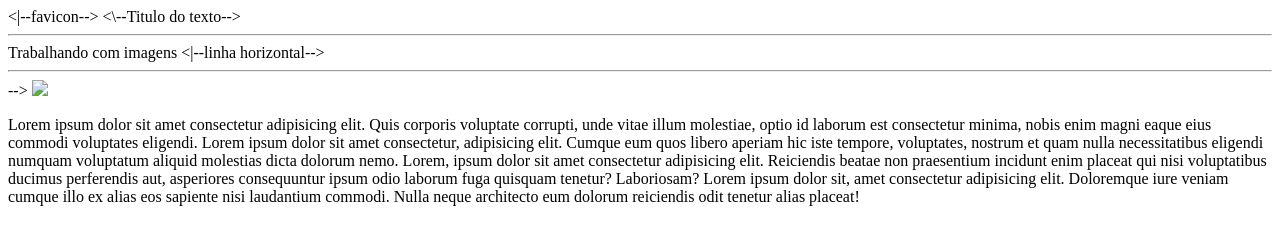
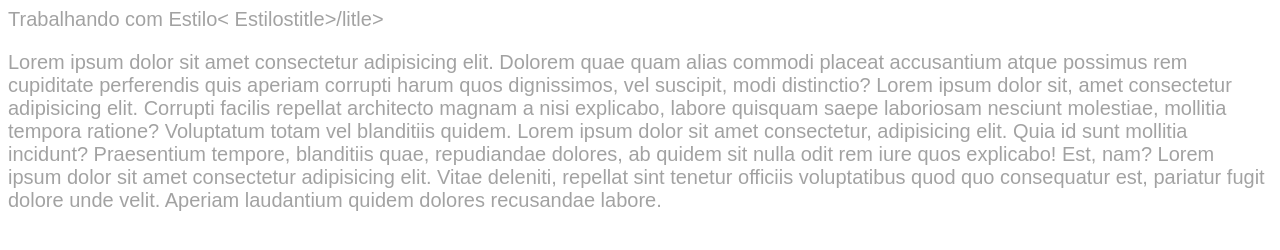
Before and after one commit to RaquelSilvino/Desenvolvedor_java_qua.209.083, a plain HTML site: page index.html in a window 1280 px wide. Drawn offline with Linux system fonts and the light colour scheme.

Commit message:
Add files via upload

```diff
--- a/index.html
+++ b/index.html
@@ -1,30 +1,42 @@
 <!DOCTYPE html>
 <html lang="en">
 <head>
-
-    <meta name=""author" content="Raquel A"/>
-
     <meta charset="UTF-8">
     <meta name="viewport" content="width=device-width, initial-scale=1.0">
-    <title>Trabalhando com imagens</title>
-    <|--favicon-->
-    <link rel=""shortcut icon" href="d:\Users\aluno\Downloads\icons8click128.png"
+    <Trablhandocom Estilos>Trabalhando com Estilo<
 </head>
-<body>
-<\--Titulo do texto-->
-    <hr>Trabalhando com imagens</h1>
+<style>
+    body {
+        font-family: Arial, Helvetica, sans-serif;
+        font-size: 20px;
+        color: #0000005d;
+        backround-color: #000FFF
+        text-shadow: 0px 15px #FFFFFF00
+    }
 
-    <|--linha horizontal-->
-    <hr>
-    <!--imagem-->-->
-    <img src="IMG\pix.jpg">
-
-    <p>
-        Lorem ipsum dolor sit amet consectetur adipisicing elit. Quis corporis voluptate corrupti, unde vitae illum molestiae, optio id laborum est consectetur minima, nobis enim magni eaque eius commodi voluptates eligendi.
-        Lorem ipsum dolor sit amet consectetur, adipisicing elit. Cumque eum quos libero aperiam hic iste tempore, voluptates, nostrum et quam nulla necessitatibus eligendi numquam voluptatum aliquid molestias dicta dolorum nemo.
-        Lorem, ipsum dolor sit amet consectetur adipisicing elit. Reiciendis beatae non praesentium incidunt enim placeat qui nisi voluptatibus ducimus perferendis aut, asperiores consequuntur ipsum odio laborum fuga quisquam tenetur? Laboriosam?
-        Lorem ipsum dolor sit, amet consectetur adipisicing elit. Doloremque iure veniam cumque illo ex alias eos sapiente nisi laudantium commodi. Nulla neque architecto eum dolorum reiciendis odit tenetur alias placeat!
+     h1{
+        text-align: center;
+        color: rgb(153, 0, 255)
 
 
-</body>
+
+
+
+
+
+        margin: 0px 200px;
+    }
+</style>
+<meta charset=""UTF-8">
+ <meta name=""vieport content=""with=device-with,initial-scale=1.0">
+ <litle>Estilos</litle>title>/litle>
+<body>
+
+
 </html>
+<p>
+   Lorem ipsum dolor sit amet consectetur adipisicing elit. Dolorem quae quam alias commodi placeat accusantium atque possimus rem cupiditate perferendis quis aperiam corrupti harum quos dignissimos, vel suscipit, modi distinctio?
+   Lorem ipsum dolor sit, amet consectetur adipisicing elit. Corrupti facilis repellat architecto magnam a nisi explicabo, labore quisquam saepe laboriosam nesciunt molestiae, mollitia tempora ratione? Voluptatum totam vel blanditiis quidem.
+   Lorem ipsum dolor sit amet consectetur, adipisicing elit. Quia id sunt mollitia incidunt? Praesentium tempore, blanditiis quae, repudiandae dolores, ab quidem sit nulla odit rem iure quos explicabo! Est, nam?
+   Lorem ipsum dolor sit amet consectetur adipisicing elit. Vitae deleniti, repellat sint tenetur officiis voluptatibus quod quo consequatur est, pariatur fugit dolore unde velit. Aperiam laudantium quidem dolores recusandae labore.
+</p>
```
